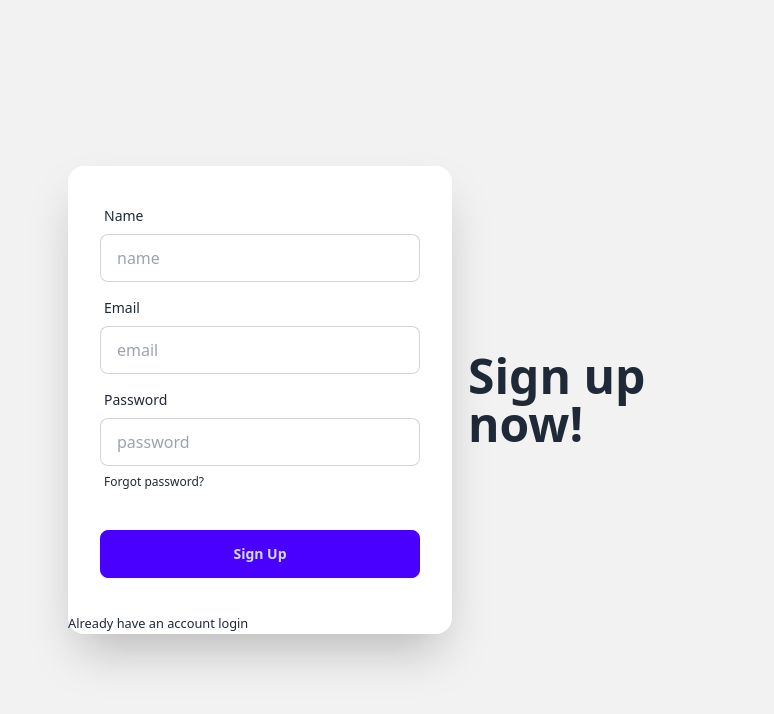
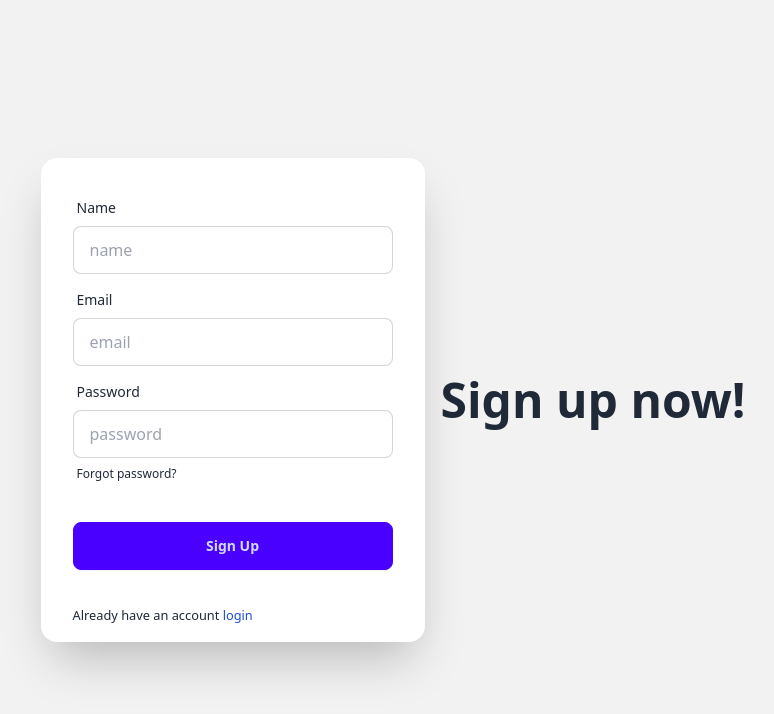
Before and after one commit to Farok-Hossain/login-form, a React (Vite) app: page /signup in a window 1280 px wide. Shown: the top 714 px of the page, without its empty margins (247-1021 px from the left). Built offline with nearby package versions, Linux system fonts and the light colour scheme; no server answers.

Commit message:
SignUp updated

```diff
--- a/src/Pages/SignUp.jsx
+++ b/src/Pages/SignUp.jsx
@@ -110,22 +110,27 @@ const SignUp = () => {
                 </a>
               </label>
             </div>
-            <div className="form-control mt-6">
+            <div className="form-control mt-6 ">
               {/* <button className="btn btn-primary">Login</button> */}
 
-              <input
-                // onClick={() => {
-                //   reset();
-                // }}
-                className="btn btn-primary"
-                type="submit"
-                value="Sign Up"
-              />
+              <Link to="/">
+                <input
+                  onClick={() => {
+                    reset();
+                  }}
+                  className="btn btn-primary w-80"
+                  type="submit"
+                  value="Sign Up"
+                />
+              </Link>
             </div>
           </form>
-          <p>
-            <small>
-              Already have an account <Link to="/login">login</Link>
+          <p className="mb-4">
+            <small className="pl-8 pb-8">
+              Already have an account{" "}
+              <Link to="/login" className="text-blue-700">
+                login
+              </Link>
             </small>
           </p>
         </div>
--- a/src/Routes/Routes.jsx
+++ b/src/Routes/Routes.jsx
@@ -32,7 +32,6 @@ export const router = createBrowserRouter([
         path: "order",
         element: <Order />,
       },
-
       {
         path: "login",
         element: <Login />,
```
